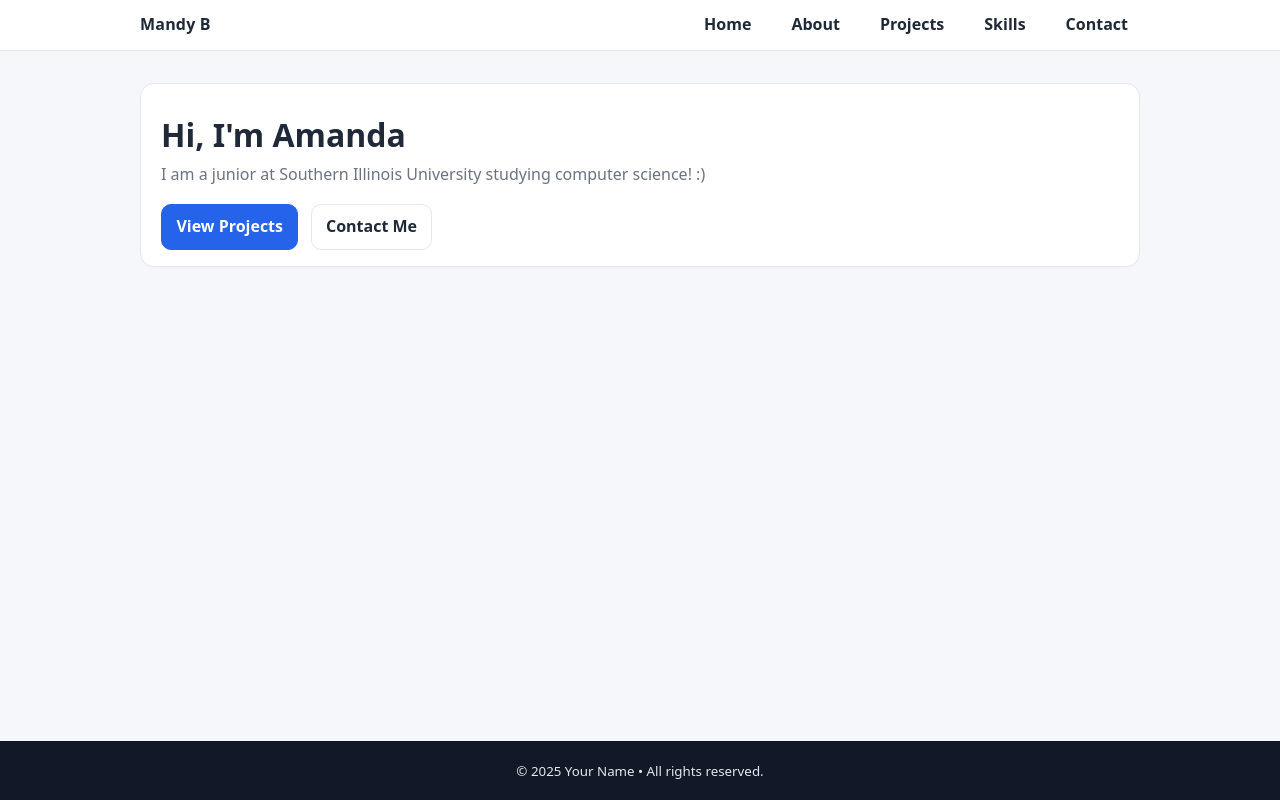
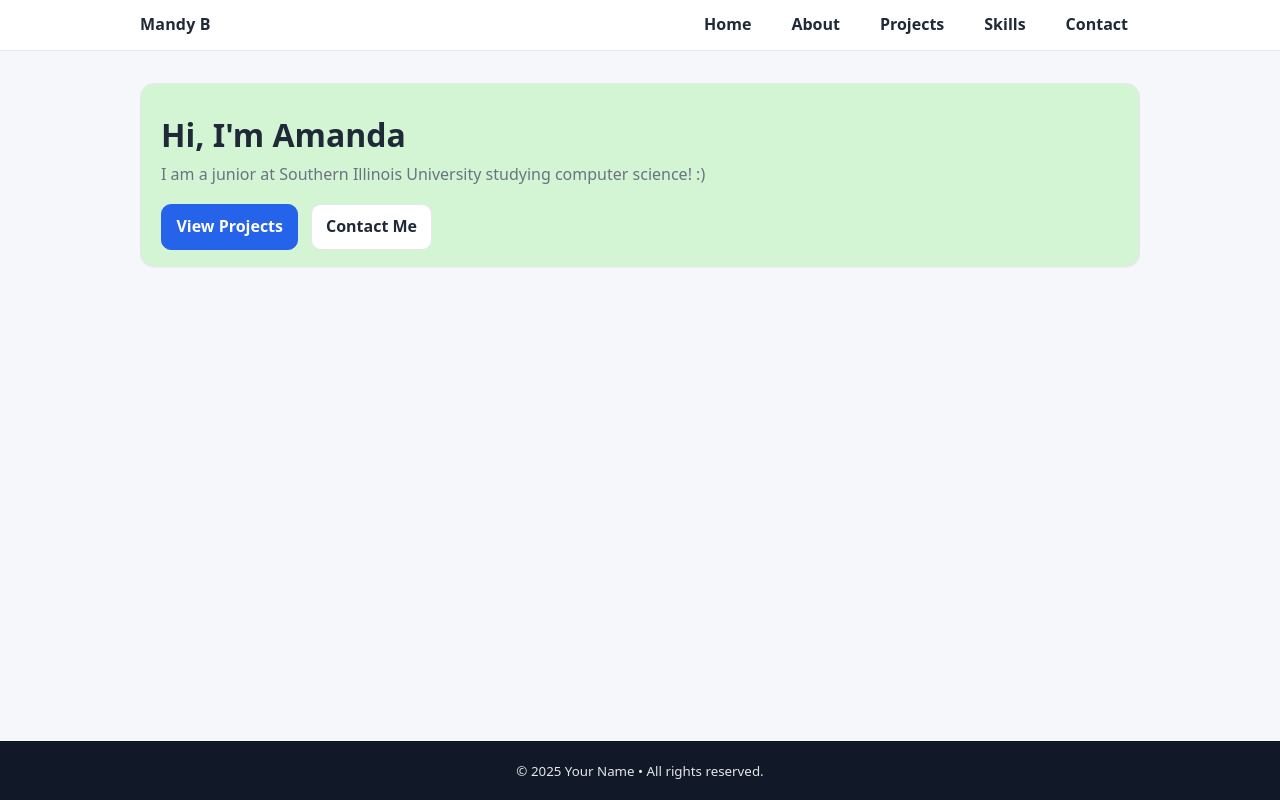
Before and after one commit to amandabara/amandabara.gihub.io, a plain HTML site: page index.html in a window 1280 px wide. Drawn offline with Linux system fonts and the light colour scheme.

Commit message:
Update index.html

```diff
--- a/index.html
+++ b/index.html
@@ -102,12 +102,12 @@
     }
 
     .card {
-      background: var(--bg);
-      border: 1px solid var(--border);
-      border-radius: 14px;
-      padding: 1.25rem;
-      box-shadow: 0 1px 2px rgba(0, 0, 0, 0.03);
-    }
+  background: #d4f5d4; /* Light green */
+  border: 1px solid var(--border);
+  border-radius: 14px;
+  padding: 1.25rem;
+  box-shadow: 0 1px 2px rgba(0, 0, 0, 0.03);
+}
 
     .stack {
       display: grid;
```
